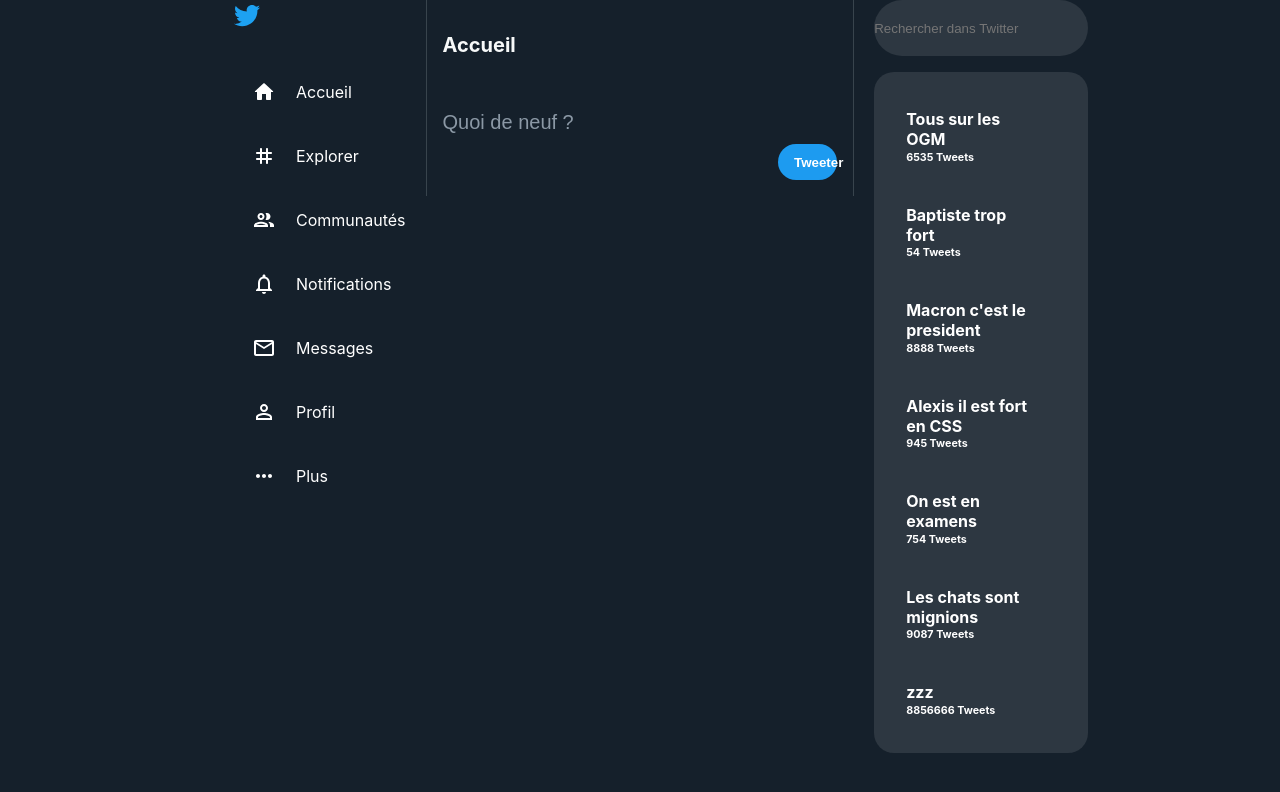
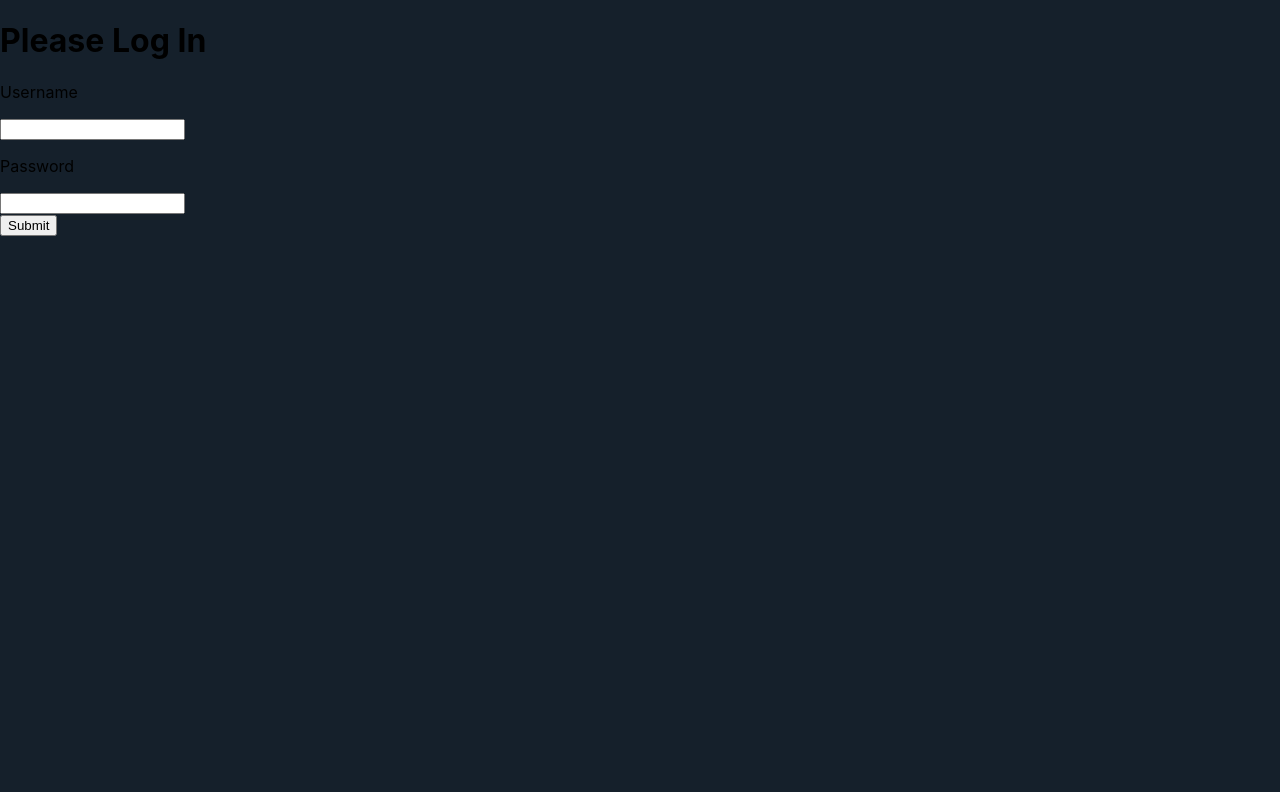
Before and after one commit to Alexis-pdvn/Twitter-react, a React (Create React App) app: page /login in a window 1280 px wide. Shown: the top 792 px of the page. Built offline with nearby package versions, Linux system fonts and the light colour scheme; no server answers.

Commit message:
Ajout Authentification7

```diff
--- a/package.json
+++ b/package.json
@@ -14,6 +14,7 @@
     "react": "^18.1.0",
     "react-dom": "^18.1.0",
     "react-redux": "^8.0.1",
+    "react-router-dom": "^5.2.0",
     "react-scripts": "5.0.1",
     "redux": "^4.2.0",
     "web-vitals": "^2.1.4"
@@ -41,5 +42,9 @@
       "last 1 firefox version",
       "last 1 safari version"
     ]
+  },
+  "devDependencies": {
+    "cors": "^2.8.5",
+    "express": "^4.17.1"
   }
 }
--- a/src/App.js
+++ b/src/App.js
@@ -2,14 +2,38 @@
 import Feed from './components/feed/feed';
 import Menu from './components/menu/menu';
 import Trend from './components/trend/trend';
+import { BrowserRouter, Route, Switch } from 'react-router-dom';
+import Dashboard from './components/Dashboard/Dashboard';
+import Login from './components/Login/Login';
+import Preferences from './components/Preferences/Preferences';
+import React, { useState } from 'react';
 
 const App = () => {
+  const [token, setToken] = useState();
+  if(!token) {
+    return <Login setToken={setToken} />
+  }
   return (
     <>
     <div className='container main'>
        <Menu />
        <Feed />
        <Trend />
+       <div className="wrapper">
+      <BrowserRouter>
+        <Switch>
+          <Route path="/dashboard">
+            <Dashboard />
+          </Route>
+          <Route path="/preferences">
+            <Preferences />
+          </Route>
+            <Route path="/login">
+          <Login></Login>
+          </Route>
+        </Switch>
+      </BrowserRouter>
+    </div>
     </div>
     </>
   );
--- /dev/null
+++ b/src/components/Dashboard/Dashboard.js
@@ -0,0 +1,7 @@
+import React from 'react';
+
+export default function Dashboard() {
+  return(
+    <h2>Dashboard</h2>
+  );
+}
--- /dev/null
+++ b/src/components/Login/Login.js
@@ -0,0 +1,50 @@
+import React, { useState } from 'react';
+import PropTypes from 'prop-types';
+
+async function loginUser(credentials) {
+ return fetch('http://localhost:8080/login', {
+   method: 'POST',
+   headers: {
+     'Content-Type': 'application/json'
+   },
+   body: JSON.stringify(credentials)
+ })
+   .then(data => data.json())
+}
+
+export default function Login({ setToken }) {
+  const [username, setUserName] = useState();
+  const [password, setPassword] = useState();
+
+  const handleSubmit = async e => {
+    e.preventDefault();
+    const token = await loginUser({
+      username,
+      password
+    });
+    setToken(token);
+  }
+
+  return(
+    <div className="login-wrapper">
+      <h1>Please Log In</h1>
+      <form onSubmit={handleSubmit}>
+        <label>
+          <p>Username</p>
+          <input type="text" onChange={e => setUserName(e.target.value)} />
+        </label>
+        <label>
+          <p>Password</p>
+          <input type="password" onChange={e => setPassword(e.target.value)} />
+        </label>
+        <div>
+          <button type="submit">Submit</button>
+        </div>
+      </form>
+    </div>
+  )
+}
+
+Login.propTypes = {
+  setToken: PropTypes.func.isRequired
+};
--- /dev/null
+++ b/src/components/Preferences/Preferences.js
@@ -0,0 +1,7 @@
+import React from 'react';
+
+export default function Preferences() {
+  return(
+    <h2>Preferences</h2>
+  );
+}
```
Also changed, not shown: src/components/feed/MessageList.js (line endings or trailing spaces), 1 other file (tests, documents, lock files or other folders).
